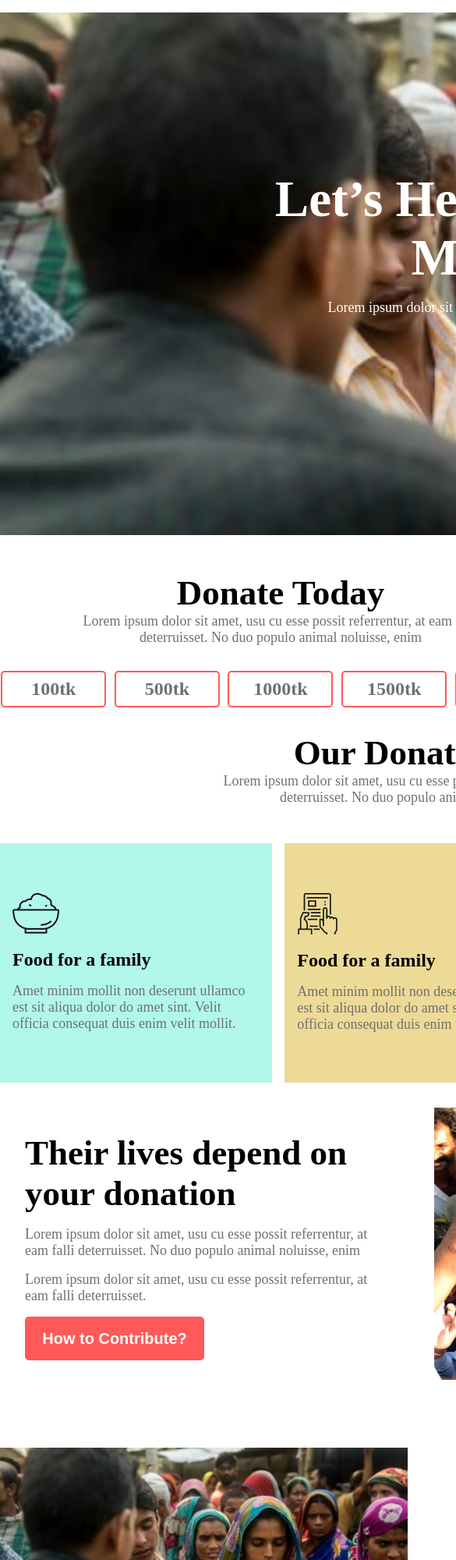
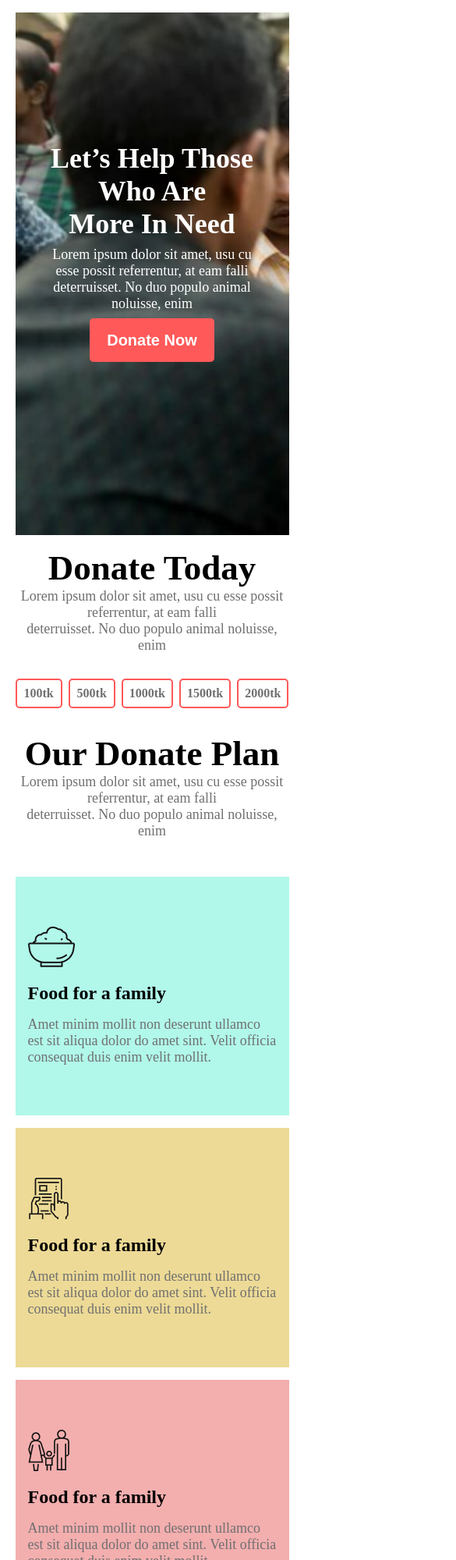
Before and after one commit to hossenali2200/donate-website, a plain HTML site: page index.html in a window 390 px wide. Shown: the top 2000 px of the page at 78% size, 585 px wide, since content can reach past the window. Drawn offline with Linux system fonts and the light colour scheme.

Commit message:
responsive

```diff
--- a/style.css
+++ b/style.css
@@ -51,6 +51,9 @@ button{
     width: 600px;
 }
 
+
+/* first container */
+
 .first-container{
     width: 720px;
     margin: 0 auto;
@@ -90,6 +93,8 @@ button{
     color: red;
 }
 
+
+/* plan section */
 .plan{
     width: 1080px;
     margin: 0 auto;
@@ -110,7 +115,8 @@ button{
 }
 
 .plan-card{
-    display: flex;
+    display: grid;
+    grid-template-columns: repeat(3, 1fr);
     gap: 1rem;
     text-align: left;
 }
@@ -139,19 +145,22 @@ button{
     padding: 1rem;
 }
 
+/* camp container */
+
 .relief-camp-section{
     margin-top: 2rem;
     width: 1080px;
 }
 
 .camp-container{
-    display: flex;
+    display: grid;
+    grid-template-columns: repeat(2, 1fr);
     gap: 2rem;
     margin-bottom: 5rem;
 }
 
 .camp-content{
-    width: 50%;
+    width: 100%;
     padding: 2rem;
 }
 
@@ -170,7 +179,7 @@ button{
 }
 
 .camp-img{
-    width: 50%;
+    width: 100%;
 }
 .camp-img img{
     width: 100%;
@@ -240,3 +249,131 @@ footer h3{
 footer p{
     color: rgb(217, 219, 225);
 }
+
+/* mobile responsive */
+
+@media screen and (max-width:576px) {
+    .head{
+        width: 90%;
+    }
+    .head-content{
+        width: 90%;
+        padding: 1rem;
+
+    }
+
+    .head-content h3{
+        font-weight: 700;
+        font-size: 36px;
+
+        margin-top: 150px;
+    }
+
+    .head-content p{
+
+        margin-top: .5rem;
+        margin-bottom: .5rem;
+        width: 90%;
+    }
+
+    .first-container{
+        width: 90%;
+
+        margin-top: 1rem;
+
+    }
+
+
+
+    .first-container p{
+        color: rgb(112, 112, 112);
+        font-size: 18px;
+        font-weight: 400;
+        margin-bottom: 2rem;
+    }
+
+
+
+    .button-content p{
+        font-size: 16px;
+        font-weight: 600;
+        border: 2px solid rgb(255, 89, 89);
+        padding: .5rem;
+        width: 70px;
+        border-radius: 5px;
+    }
+
+    .plan{
+        width: 90%;
+
+    }
+     .plan-card{
+
+        grid-template-columns:  1fr;
+
+    }
+
+    .relief-camp-section{
+
+        width: 90%;
+    }
+
+    .camp-container{
+
+        grid-template-columns:   1fr;
+
+    }
+
+    .camp-content{
+        width: 100%;
+
+    }
+    .camp-img{
+        width: 100%;
+    }
+    .camp-img img{
+        width: 100%;
+    }
+
+    .update{
+        max-width: 90%;
+
+    }
+
+
+
+
+
+    .subscribe{
+        width: 90%;
+
+    }
+
+    .input-1{
+        width: 90%;
+
+    }
+
+    .input-2{
+        width: 90%;
+        margin-top: .5rem;
+
+    }
+
+    footer{
+        width: 90%;
+
+    }
+
+
+
+
+
+
+
+
+
+
+
+
+}
```
